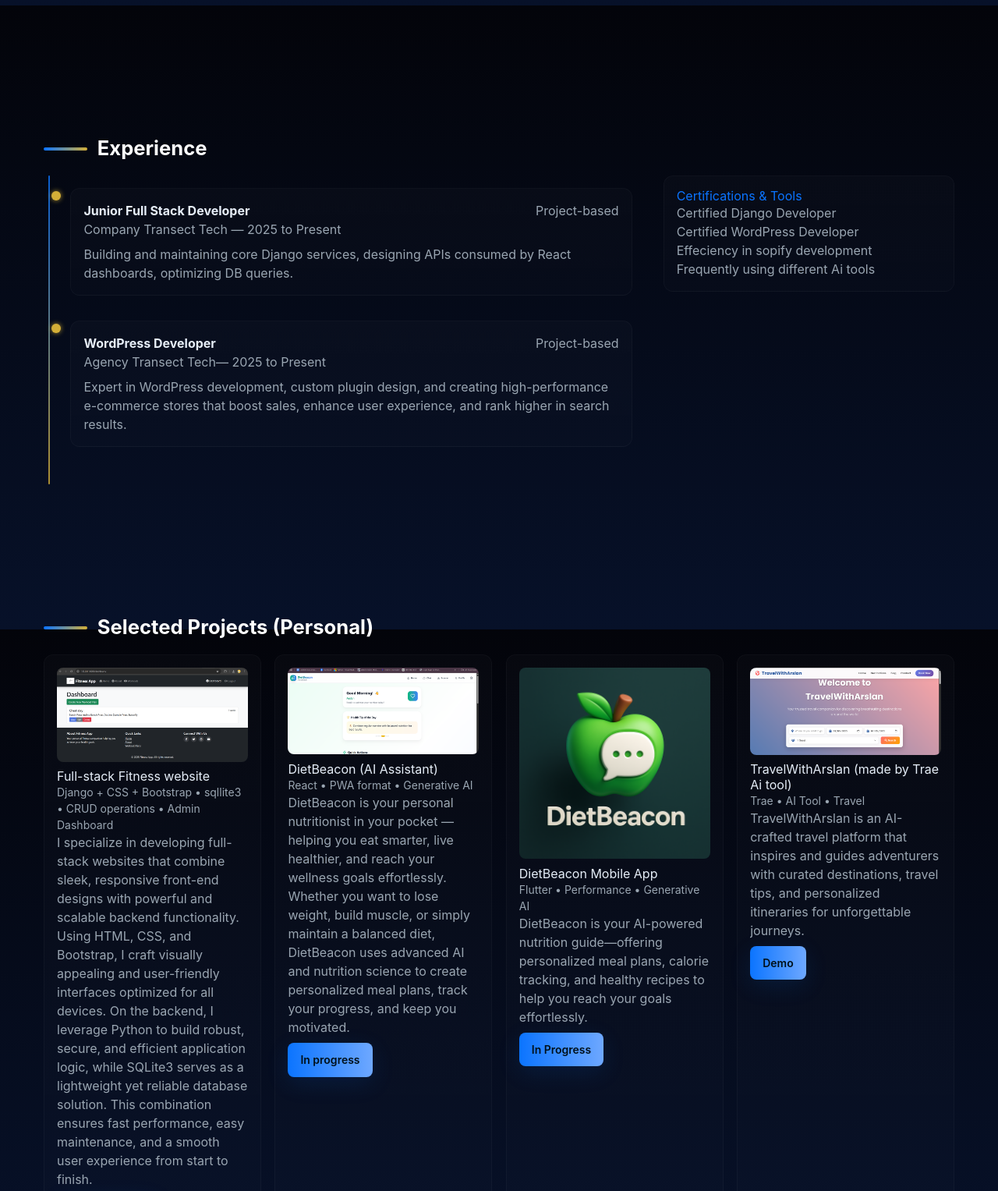
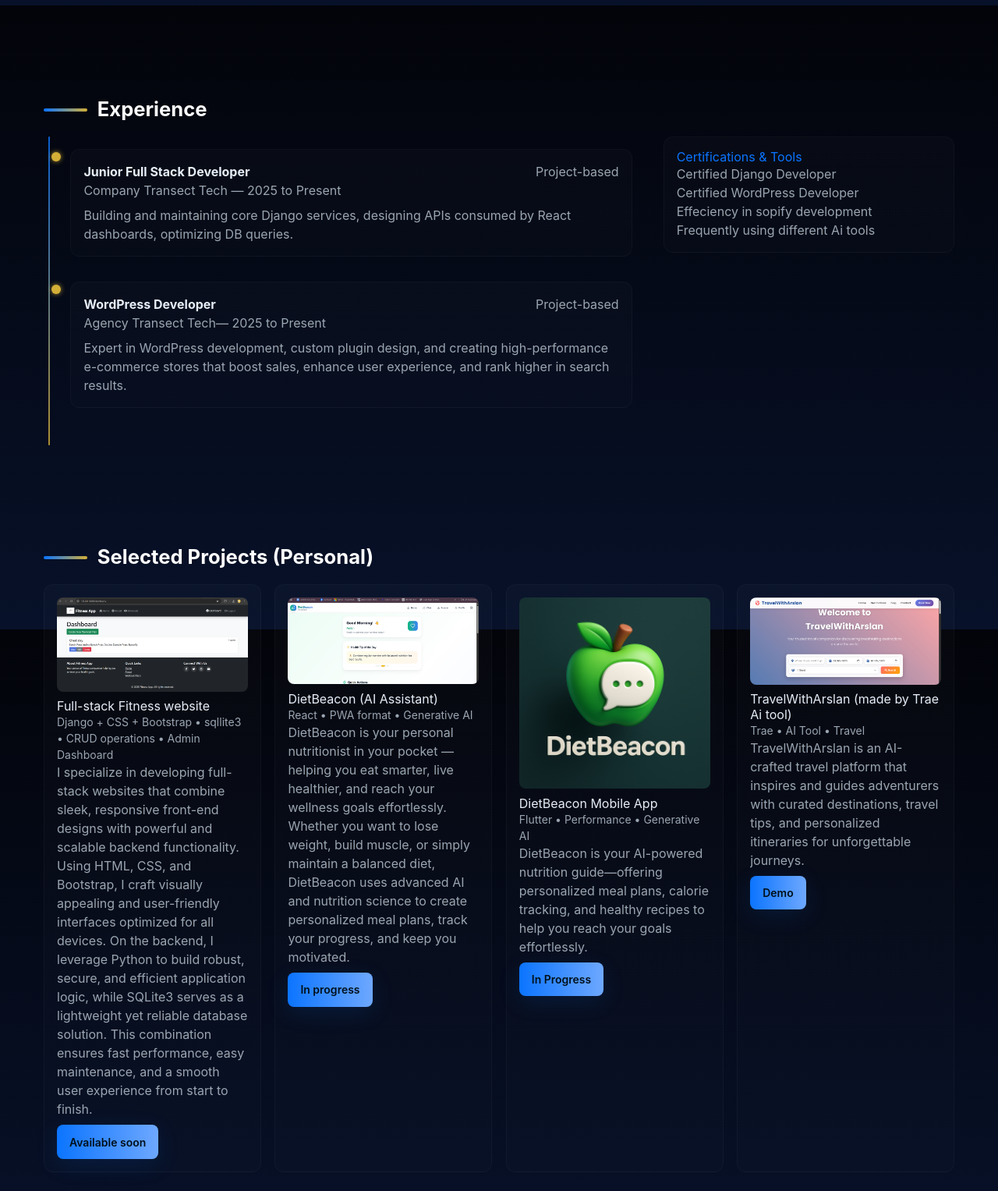
Before and after one commit to mernstac/Portfolio, a plain HTML site: page index.html in a window 1280 px wide. Shown: the part 1593-3120 px from the top of the page at 78% size. Drawn offline with nearby package versions, Linux system fonts and the light colour scheme.

Commit message:
Update index.html

```diff
--- a/index.html
+++ b/index.html
@@ -339,7 +339,7 @@
   </section>
 
   <!-- EXPERIENCE -->
-  <section id="experience" class="content-section" data-aos="fade-up" style="margin-top: 50px;">
+  <section id="experience" class="content-section" data-aos="fade-up" >
     <div class="section-heading"><div class="accent-line"></div><h2>Experience</h2></div>
     <div class="row">
       <div class="col-lg-8">
@@ -388,7 +388,7 @@
   </section>
 
   <!-- PROJECTS -->
-  <section id="projects" class="content-section" data-aos="fade-up" style="margin-top: 40px;">
+  <section id="projects" class="content-section" data-aos="fade-up" >
     <div class="section-heading"><div class="accent-line"></div><h2>Selected Projects (Personal)</h2></div>
 
     <div class="projects-grid">
```
